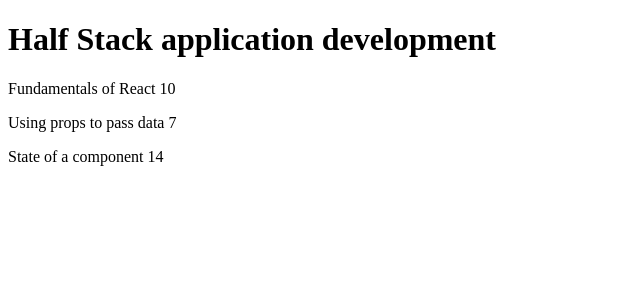
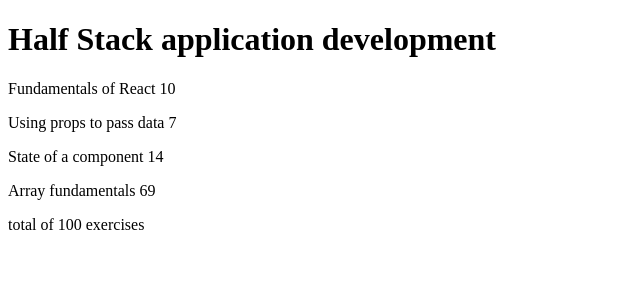
Before and after one commit to Mingtendo/fullstackopen, a React (Create React App) app in the folder part_2/courseinfo/: page / in a window 1280 px wide. Shown: the top 300 px of the page, without its empty margins (0-640 px from the left). Built offline with nearby package versions, Linux system fonts and the light colour scheme.

Commit message:
Completed up to Exercise 2.3. Stable and works for an abitrary number of course parts.

```diff
--- a/part_2/courseinfo/src/App.js
+++ b/part_2/courseinfo/src/App.js
@@ -5,10 +5,31 @@ const Header = ({ header }) =>
 		<h1>{header}</h1>
 	)
 }
+
 const Part = ({ part }) =>
+{
+	console.log('this part has data: ', part)
+	return (
 		<p>
     		{part.name} {part.exercises}
   		</p>
+	)
+}
+
+const Total = ({content}) =>
+{
+	const total = content.reduce((sum, cont) =>
+	{
+		console.log('sum: ', sum)
+		return cont.exercises + sum
+	}, 0)
+
+	return (
+		<p>
+			total of {total} exercises
+		</p>
+	)
+}
 
 const Content = ({content}) =>
 {
@@ -28,6 +49,7 @@ const Course = ({course}) =>
 		<div>
 			<Header header={course.name}/>
 			<Content content={course.parts} />
+			<Total content={course.parts} />
 		</div>
 
 	)
@@ -55,6 +77,11 @@ const App = () =>
 				name: 'State of a component',
 				exercises: 14,
 				id: 3
+			},
+			{
+				name: 'Array fundamentals',
+				exercises: 69,
+				id: 4
 			}
 		]
 	}
```
Lines whose indentation alone changed are shown as unchanged.
